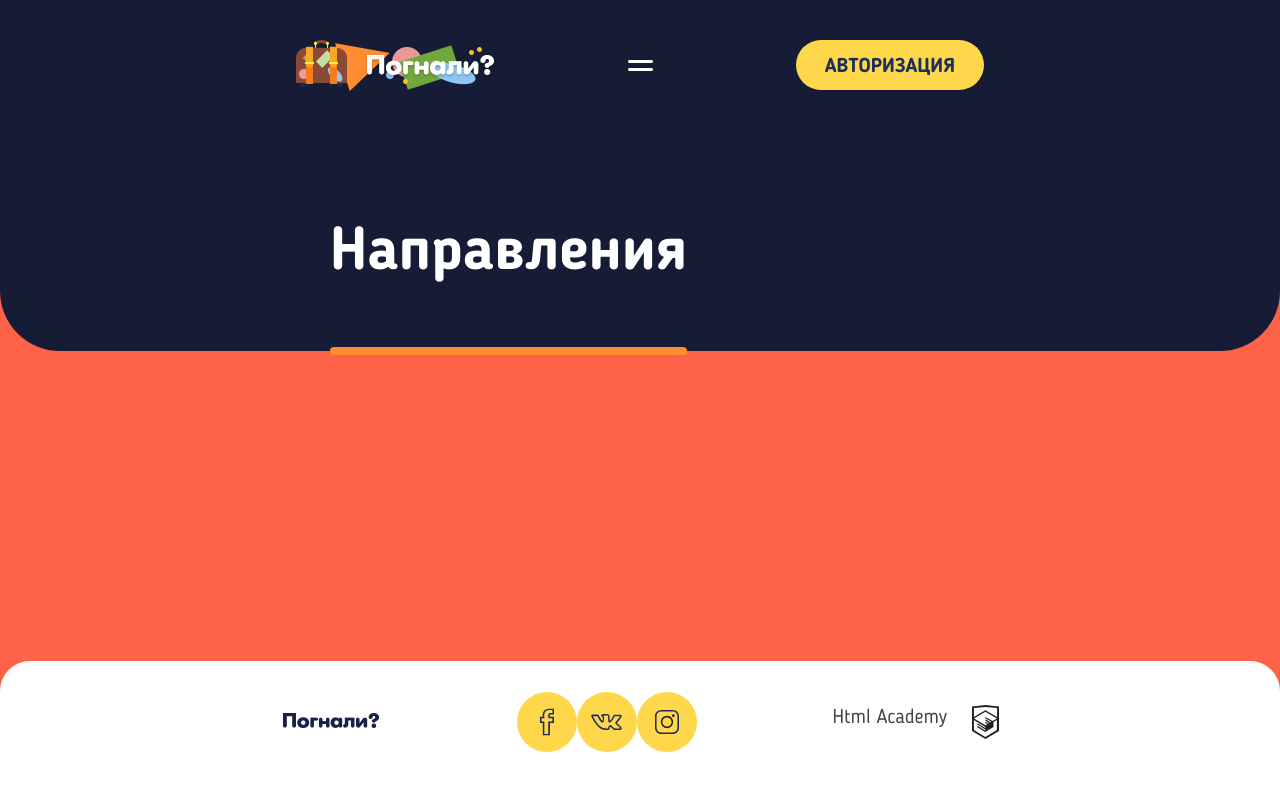
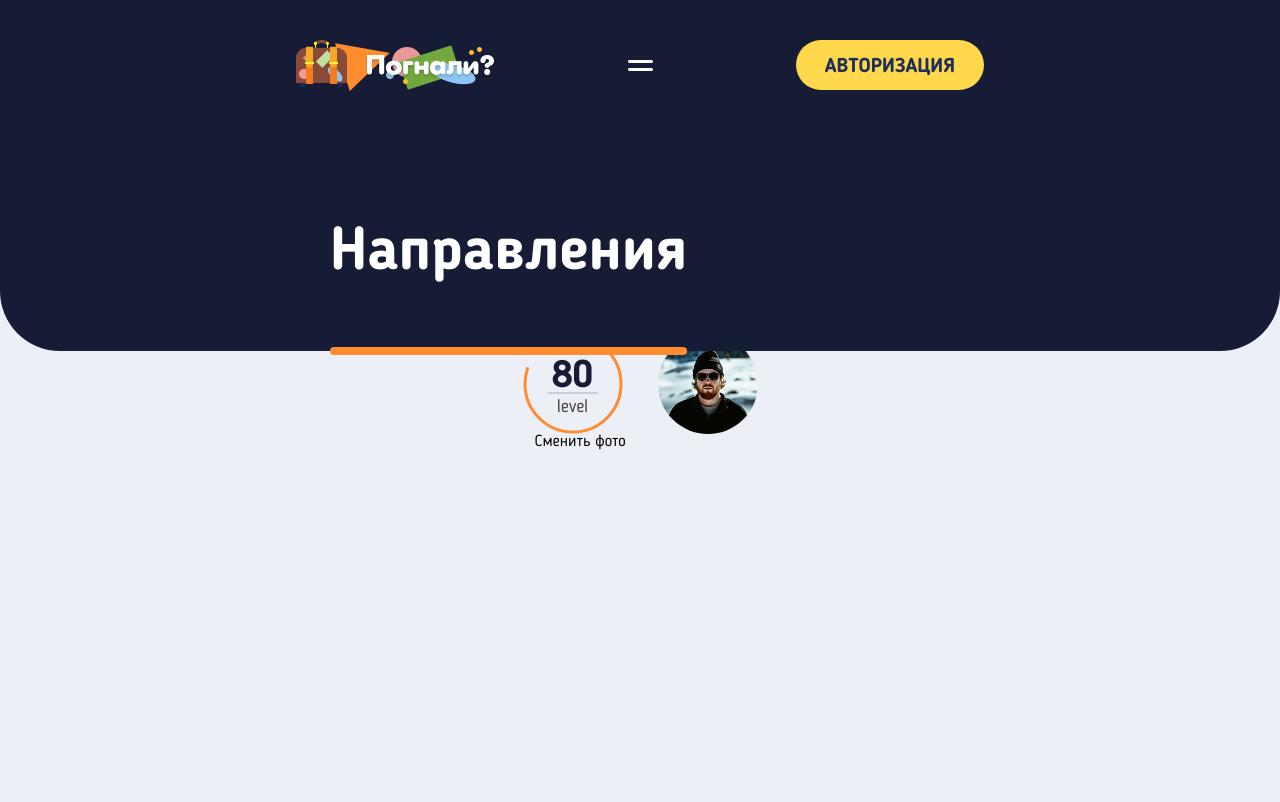
Before and after one commit to tarasovem/new-pognali-19, a website: page source/form.html in a window 1280 px wide. Shown: the top 802 px of the page. Drawn offline with nearby package versions, Linux system fonts and the light colour scheme; files that its build step writes are made by us from their sources.

Commit message:
Добавляет уровень и аватар пользователя в форме

```diff
--- a/source/form.html
+++ b/source/form.html
@@ -62,8 +62,39 @@
       <div class="page-main__title-wrapper">
         <h1 class="page-main__title"><span class="page-main__title-inner">Направления</span></h1>
       </div>
-      <div style="height: 50vh;
-        background-color: tomato;"></div>
+      <div class="person">
+        <div class="person__wrapper">
+
+          <div class="level person__level">
+            <div class="level__number">
+              <div class="level__count">80</div>
+              <div class="level__title">level</div>
+            </div>
+            <svg class="level__progress">
+              <circle class="level__circle" cx="50" cy="50" r="48"></circle>
+            </svg>
+          </div>
+
+          <div class="person__avatar">
+            <img src="img/demin-tablet@1x.jpg" alt="Аватар пользователя">
+            <!-- Кнопка для настольной версии
+            <a href="#"></a> -->
+          </div>
+
+          <a class="person__change-photo">
+            Сменить фото
+          </a>
+
+          <div class="person__tags">
+
+          </div>
+
+          <div class="person__transports">
+
+          </div>
+
+        </div>
+      </div>
     </main>
     <footer class="page-footer">
       <div class="page-footer__wrapper">
--- a/source/sass/blocks/level.scss
+++ b/source/sass/blocks/level.scss
@@ -28,4 +28,25 @@
   font-size: 14px;
   line-height: 14px;
   font-weight: 400;
+  text-align: center;
 }
+
+.level__progress {
+  position: relative;
+}
+
+.level__circle {
+  fill: none;
+  stroke-width: 3;
+  stroke: $color_neon-carrot;
+  stroke-dasharray: 302;
+  stroke-dashoffset: calc(302 - (302 * 80) / 100);
+  stroke-linecap: round;
+}
+
+.level__number {
+  position: absolute;
+  top: 50%;
+  left: 50%;
+  transform: translate(-50%, -50%);
+}
--- /dev/null
+++ b/source/sass/blocks/person.scss
@@ -0,0 +1,69 @@
+.person {
+  background-color: $color_whisper;
+  padding-top: 43px;
+
+  min-height: 100vh;
+
+}
+
+.person__wrapper {
+  max-width: 270px;
+  margin: 0 auto;
+  display: flex;
+  flex-wrap: wrap;
+  justify-content: space-around;
+}
+
+.person__level {
+  flex: initial;
+  width: 100px;
+  height: 100px;
+}
+
+.person__level .level__count {
+  font-size: 38px;
+  line-height: 46px;
+  color: $color_big-stone;
+}
+
+.person__level .level__title {
+  font-size: 18px;
+  position: relative;
+  color: $color_tundora;
+
+  &::after {
+    content: '';
+    width: 50px;
+    height: 2px;
+    background-color: #cbced9;
+    position: absolute;
+    top: -8px;
+    left: 50%;
+    transform: translateX(-50%);
+  }
+}
+
+.person__level .level__progress {
+  width: 100px;
+  height: 100px;
+  transform: rotate(-90deg);
+}
+
+.person__level .level__circle {
+  width: 100px;
+  height: 100px;
+}
+
+.person__avatar {
+  width: 100px;
+  height: 100px;
+  flex: initial;
+  overflow: hidden;
+  border-radius: 50%;
+}
+
+.person__avatar img {
+  display: block;
+  width: 100%;
+  height: auto;
+}
--- a/source/sass/style.scss
+++ b/source/sass/style.scss
@@ -29,3 +29,4 @@
 @import "blocks/page-footer";
 @import "blocks/companions-filter";
 @import "blocks/popup";
+@import "blocks/person";
```
